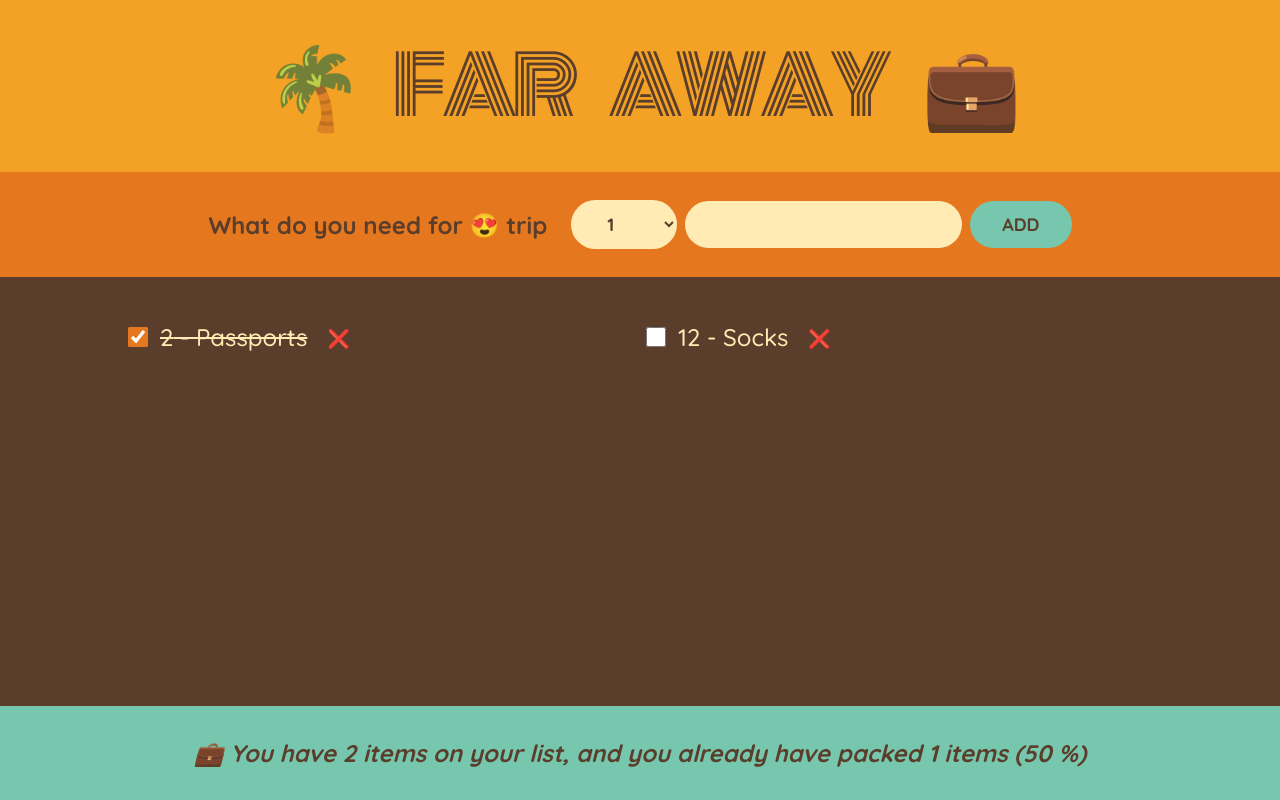
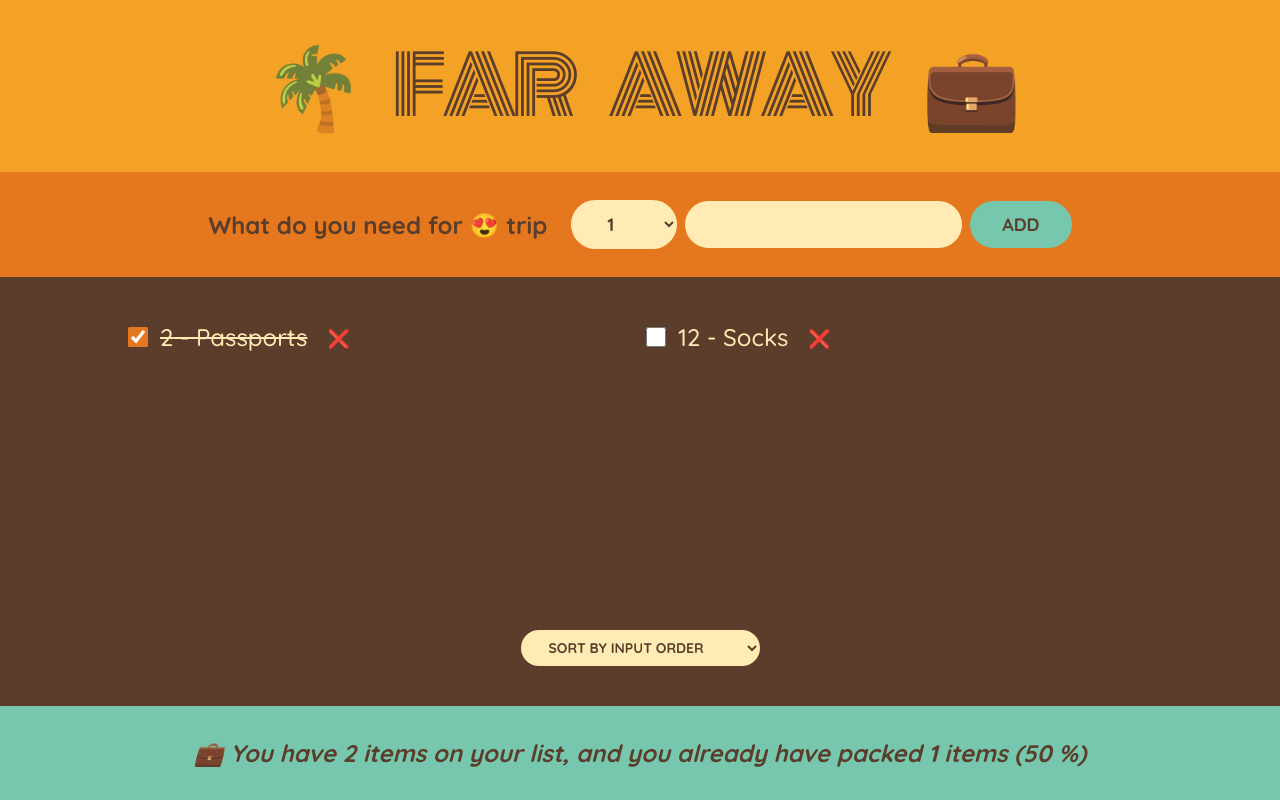
Before and after one commit to shashankdkte/jn-react, a React (Create React App) app in the folder 05-travel-list/: page / in a window 1280 px wide. Built offline with nearby package versions, Linux system fonts and the light colour scheme.

Commit message:
Sorting Items

```diff
--- a/05-travel-list/src/components/PackingList.js
+++ b/05-travel-list/src/components/PackingList.js
@@ -1,12 +1,34 @@
-import React from 'react'
+import React, { useState } from 'react'
 import Item from './Item'
 
-const PackingList = ({items , handleDeleteItem,handleToggleItem}) => {
+const PackingList = ({ items, handleDeleteItem, handleToggleItem }) => {
+  const [sortBy, setSortBy] = useState("input");
+  let sortedItems;
+  if (sortBy === "input")
+  {
+    sortedItems = items
+  }
+  if (sortBy === "description")
+  {
+    sortedItems = items.slice().sort((a,b)=> a.description.localeCompare(b.description))
+  }
+  if (sortBy === "packed")
+  {
+    sortedItems = items.slice().sort((a,b) => Number(a.packed) - Number(b.packed))
+    }
   return (
     <div className='list'>
     <ul>
-      {items.map(item => <Item key={item.id} item={item} handleDeleteItem = {handleDeleteItem} handleToggleItem={handleToggleItem}/>)}
-    </ul>
+      {sortedItems.map(item => <Item key={item.id} item={item} handleDeleteItem = {handleDeleteItem} handleToggleItem={handleToggleItem}/>)}
+      </ul>
+
+      <div className="actions">
+        <select value={sortBy} onChange={(e)=> setSortBy(e.target.value)}>
+          <option value="input">Sort by input order</option>
+          <option value="description">Sort by description</option>
+          <option value="packed">Sort by packed status</option>
+        </select>
+      </div>
     </div>
   )
 }
```
